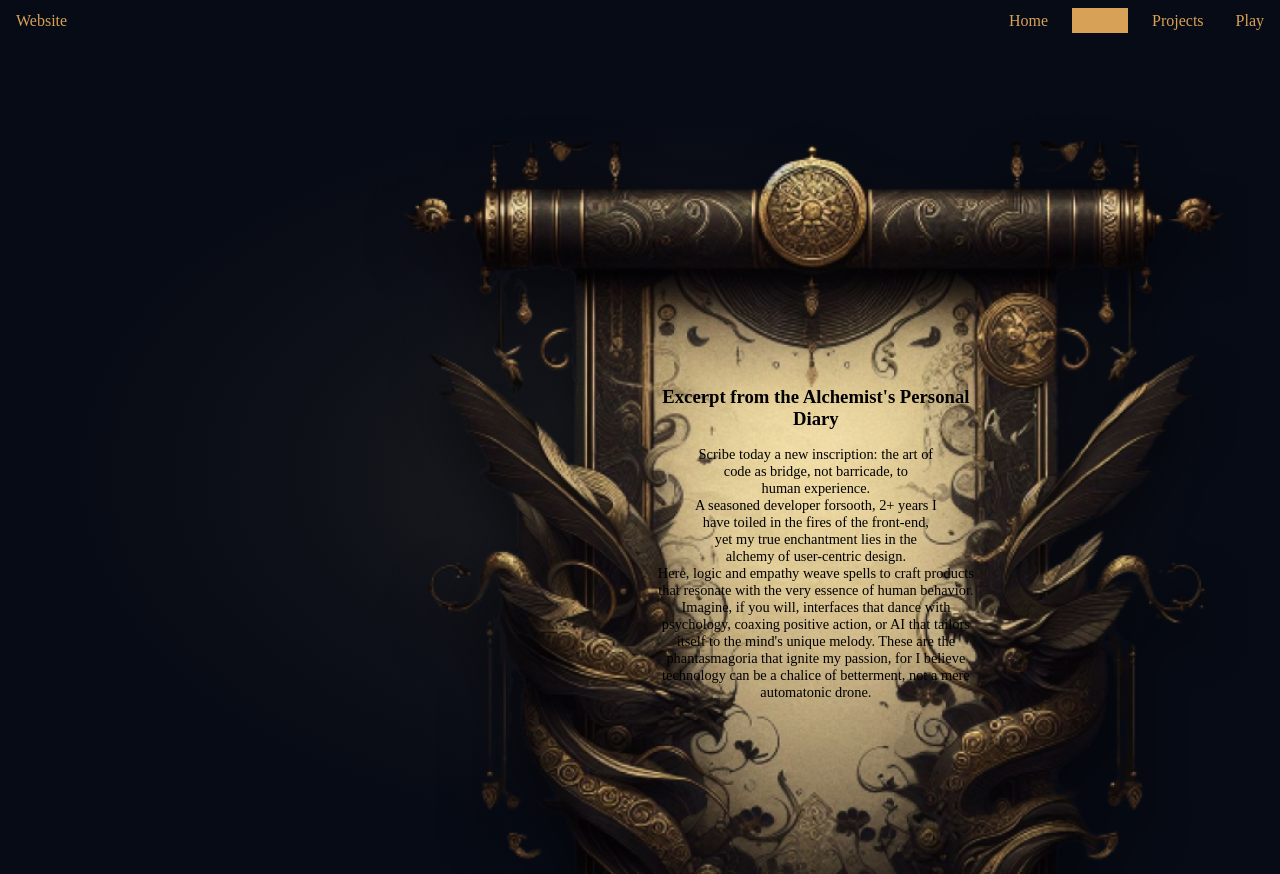
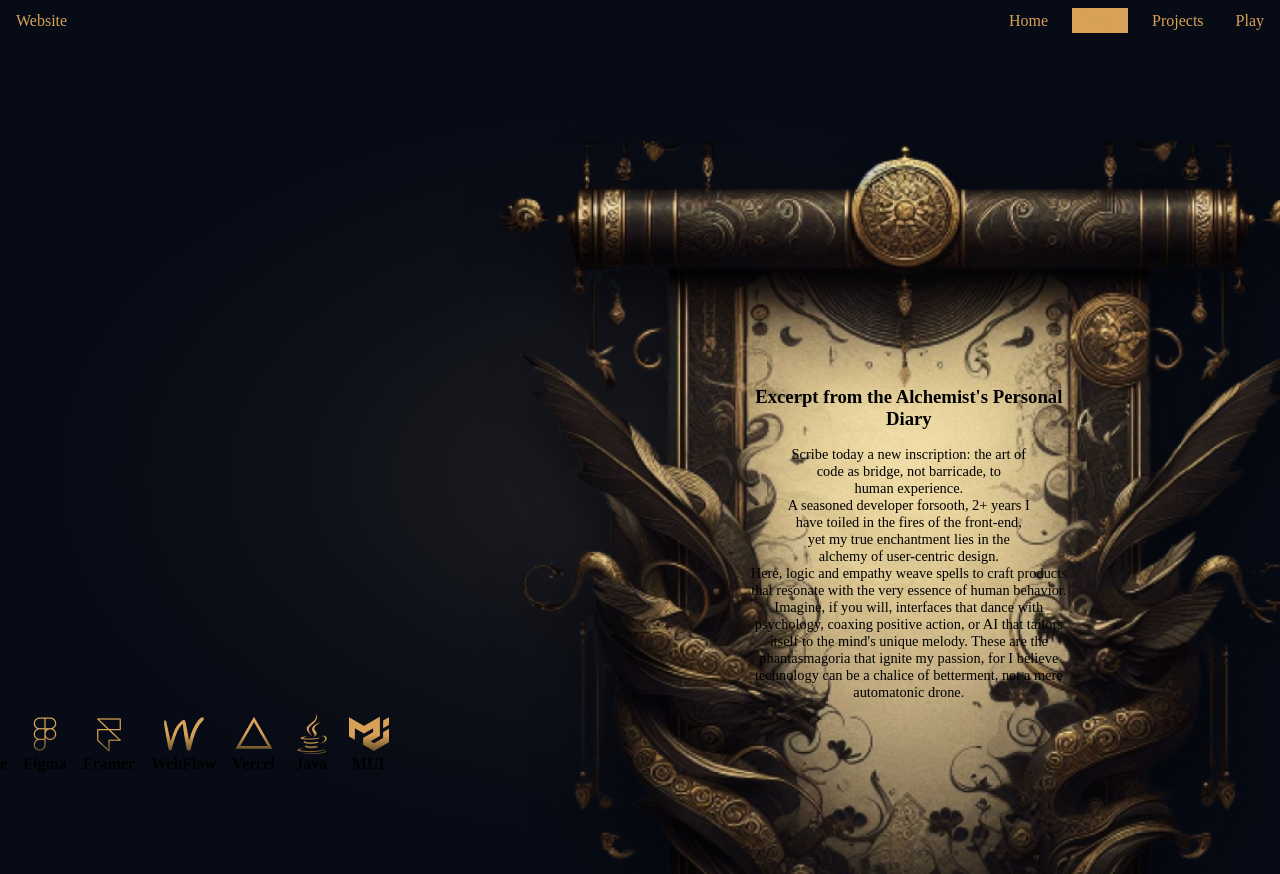
Before and after one commit to upsydedown/upsydedownportfolio, a React (Create React App) app: page /about in a window 1280 px wide. Built offline with nearby package versions, Linux system fonts and the light colour scheme.

Commit message:
Icon component, About Page, Projects Page Update

```diff
--- a/src/components/About.css
+++ b/src/components/About.css
@@ -35,7 +35,11 @@
 .about__LeftContainer {
     flex: 0.5;
 }
-
+.about__LeftContainer__HexagonalGrid {
+}
+.about__LeftContainer__TechStackList {
+    flex-direction: column wrap;
+}
 .about__RightContainer {
     flex: 0.5;
     flex-flow: column wrap;
@@ -68,10 +72,7 @@
 .about__LeftContainer__TechStackList {
     display: flex;
     align-items: center;
-    justify-content: space-evenly;
+    justify-content: space-between;
+
+    /* background-color: red; */
 }
-
-.stack > img > h5 {
-    color: rgb(136, 50, 50);
-    font-size: 5rem;
-}
--- a/src/components/About.js
+++ b/src/components/About.js
@@ -1,13 +1,9 @@
 import React from "react";
 import "./About.css";
+import Icon from "./Icon.js"
 
 
-const List = ({ heading, image }) => {
-  <span className="stack">
-    <img src={image} alt="" srcset="" />
-    <h5>{heading}</h5>
-  </span>
-};
+
 
 const About = () => {
   return (
@@ -16,18 +12,17 @@ const About = () => {
         <div className="flex aboutBody">
           <div className="flex about__LeftContainer">
             <div className="about__LeftContainer__HexagonalGrid">
-
             </div>
             <div className="about__LeftContainer__TechStack">
               <h3></h3>
               <div className="about__LeftContainer__TechStackList">
-                <List heading="I love you" image="./images/About/home_image.png" />
-                <List />
-                <List />
-                <List />
-                <List />
-                <List />
-
+                <Icon heading="FireBase" image="./images/About/Secondary/firebase.png" />
+                <Icon heading="Figma" image="./images/About/Secondary/figma.png" />
+                <Icon heading="Framer" image="./images/About/Secondary/framer.png" />
+                <Icon heading="WebFlow" image="./images/About/Secondary/webflow.png" />
+                <Icon heading="Vercel" image="./images/About/Secondary/vercel.png" />
+                <Icon heading="Java" image="./images/About/Secondary/java.png" />
+                <Icon heading="MUI" image="./images/About/Secondary/MUI.png" />
               </div>
             </div>
           </div>
--- /dev/null
+++ b/src/components/Icon.css
@@ -0,0 +1,16 @@
+.stack {
+    display: flex;
+    align-items: center;
+    justify-content: center;
+    flex-flow: column wrap;
+    margin: 0.25rem;
+    /* background-color: blue; */
+    padding: 0.25rem;
+}
+
+.stack > img {
+    width: fit-content;
+}
+.stack > h5 {
+    font-size: 1rem;
+}
--- /dev/null
+++ b/src/components/Icon.js
@@ -0,0 +1,14 @@
+import React from 'react';
+import "./Icon.css";
+
+const Icon = ({ heading, image }) => {
+    return (
+        <span className="stack">
+            <img className="image" src={image} alt="" srcset="" />
+            <h5>{heading}</h5>
+        </span>
+
+    )
+}
+
+export default Icon
--- a/src/components/Projects.css
+++ b/src/components/Projects.css
@@ -41,24 +41,26 @@
     position: relative;
     left: clamp(10rem, 25vw, 28rem);
     flex: 0.3;
+    z-index: 1;
 }
 .projects__LeftContainer > img {
     width: clamp(20rem, 45vw, 100rem);
-    z-index: 0;
 }
 .projects__CenterContainer {
+    position: relative;
+    left: -1rem;
     flex: 0.3;
+    z-index: 0;
 }
 .projects__CenterContainer > img {
     width: clamp(50rem, 75vw, 100rem);
-    z-index: 1;
 }
 .projects__RightContainer {
     position: relative;
     right: clamp(10rem, 25vw, 28rem);
     flex: 0.3;
+    z-index: 1;
 }
 .projects__RightContainer > img {
     width: clamp(20rem, 45vw, 100rem);
-    z-index: 0;
 }
```
